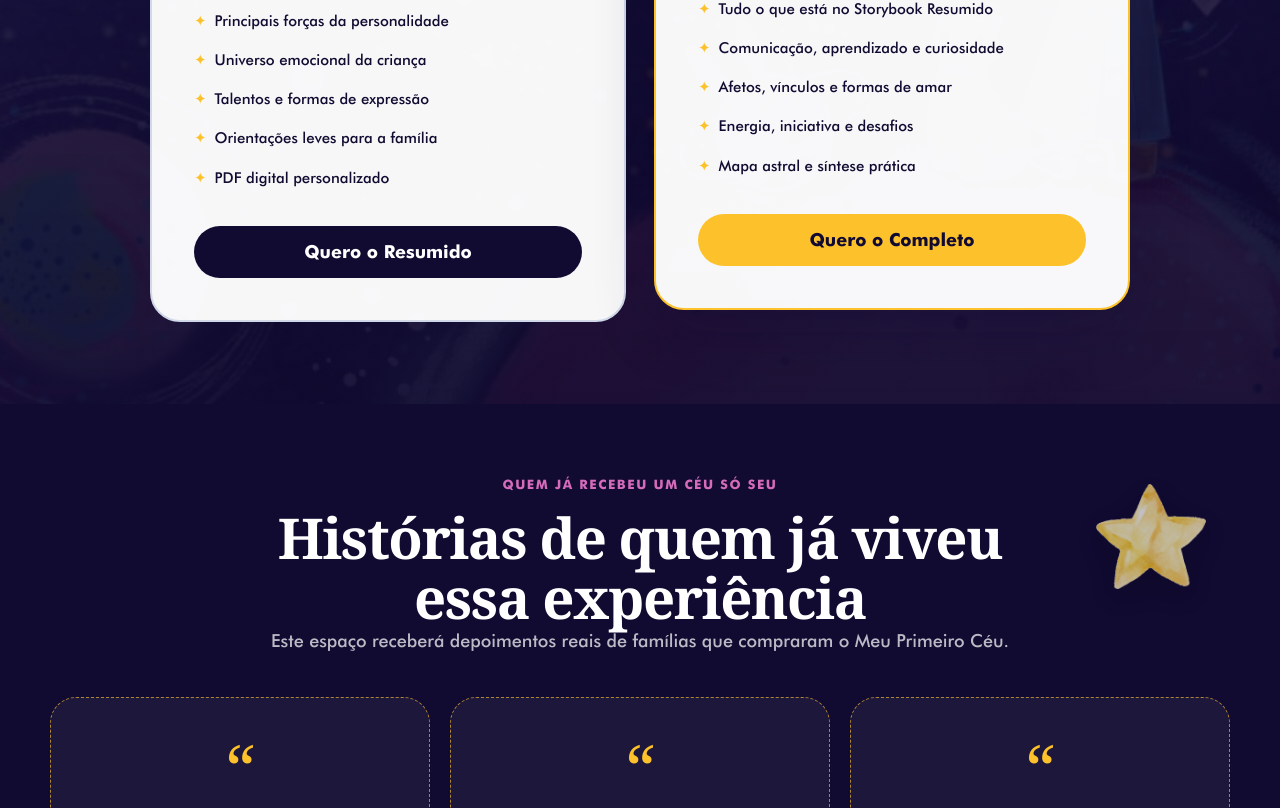
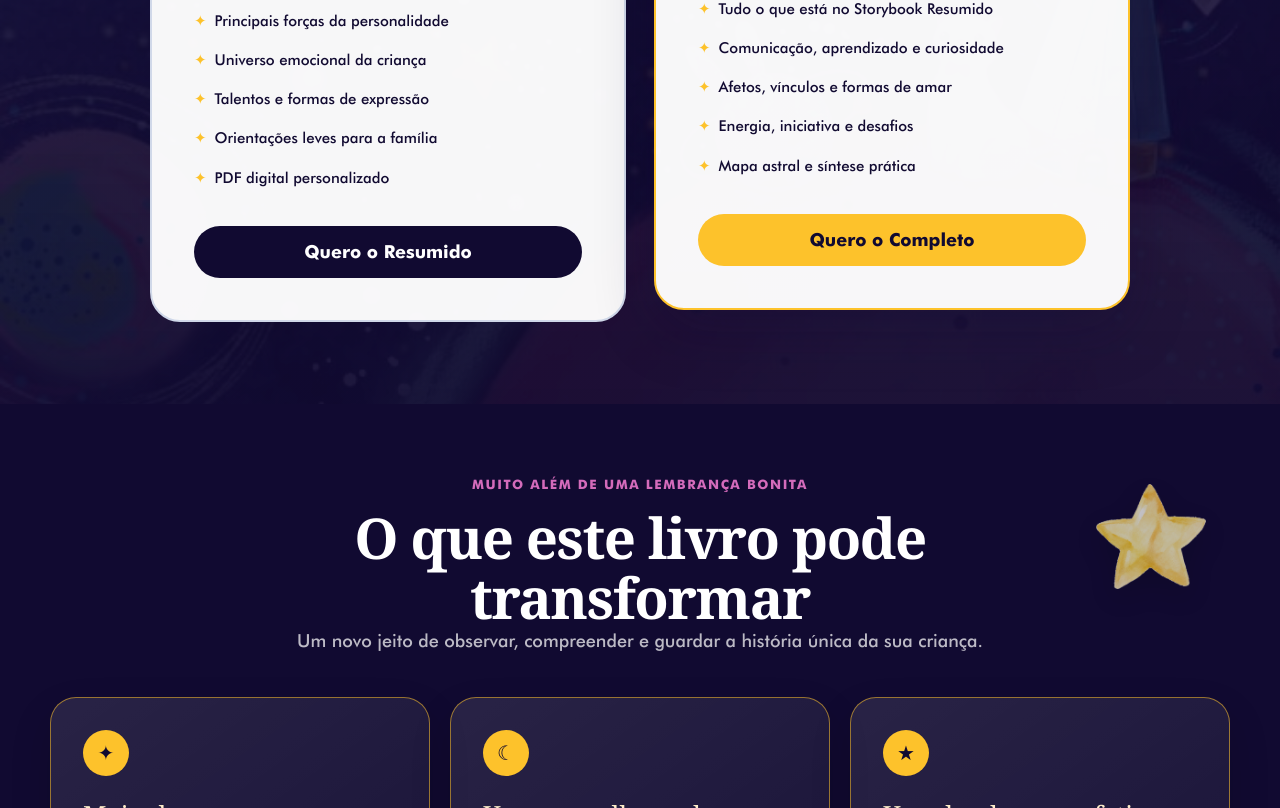
Before and after one commit to alinesantosarquitetura3-oss/meuprimeiroceu, a Next.js app: page / in a window 1280 px wide. Shown: the part 5450-6258 px from the top of the page. Built offline with nearby package versions, Linux system fonts and the light colour scheme.

Commit message:
Substitui depoimentos por transformacoes e destaca etapas

```diff
--- a/app/globals.css
+++ b/app/globals.css
@@ -161,7 +161,7 @@ h1 { font-size: clamp(50px, 5.4vw, 80px); }
   padding: 34px; border: 1px solid rgba(255, 255, 255, .35); border-radius: 26px;
   background: rgba(255, 255, 255, .96); color: var(--blue); box-shadow: 0 16px 38px rgba(0, 0, 0, .2);
 }
-.steps b { width: 48px; height: 48px; display: grid; place-items: center; border-radius: 50%; background: var(--cream); }
+.steps b { width: 48px; height: 48px; display: grid; place-items: center; border-radius: 50%; background: var(--yellow); color: var(--blue); box-shadow: 0 8px 18px rgba(253, 194, 43, .32); }
 .steps h3 { margin: 22px 0 8px; }
 .steps p { margin: 0; color: rgba(17, 10, 49, .72); font-size: 16px; }
 .sectionCta { position: relative; z-index: 1; display: flex; justify-content: center; margin-top: 38px; }
@@ -216,14 +216,15 @@ h1 { font-size: clamp(50px, 5.4vw, 80px); }
 .testimonials { padding-top: 70px; padding-bottom: 34px; }
 .testimonials .sectionTitle { max-width: 850px; }
 .testimonialGrid { display: grid; grid-template-columns: repeat(3, 1fr); gap: 20px; }
-.testimonialPlaceholder {
-  min-height: 210px; display: flex; flex-direction: column; justify-content: center;
-  padding: 30px; border: 1px dashed rgba(253, 194, 43, .65); border-radius: 26px;
-  background: rgba(255, 255, 255, .055); text-align: center;
+.transformationCard {
+  min-height: 270px; display: flex; flex-direction: column;
+  padding: 32px; border: 1px solid rgba(253, 194, 43, .55); border-radius: 26px;
+  background: linear-gradient(145deg, rgba(255, 255, 255, .1), rgba(255, 255, 255, .035));
+  box-shadow: 0 18px 42px rgba(0, 0, 0, .14);
 }
-.testimonialPlaceholder > span { color: var(--yellow); font-family: Georgia, serif; font-size: 66px; line-height: .65; }
-.testimonialPlaceholder p { margin: 20px 0 5px; color: var(--cream); font-weight: 700; }
-.testimonialPlaceholder small { color: rgba(255, 255, 255, .55); font-size: 12px; }
+.transformationCard > span { width: 46px; height: 46px; display: grid; place-items: center; border-radius: 50%; background: var(--yellow); color: var(--blue); font-size: 20px; }
+.transformationCard h3 { margin: 24px 0 12px; color: var(--cream); font-family: "Fraunces Variable", Georgia, serif; font-size: 25px; line-height: 1.12; }
+.transformationCard p { margin: 0; color: rgba(255, 255, 255, .72); font-size: 15px; line-height: 1.55; }
 .testimonialsStar { width: 46px; right: 2%; top: 80px; opacity: .75; }
 
 .order {
--- a/app/page.tsx
+++ b/app/page.tsx
@@ -141,18 +141,26 @@ export default function Home() {
       <section className="section testimonials" aria-labelledby="testimonials-title">
         <img className="cosmicSymbol testimonialsStar" src="/assets/decor/simb4-transparent.png" alt="" aria-hidden="true" />
         <div className="sectionTitle">
-          <p className="eyebrow">Quem já recebeu um céu só seu</p>
-          <h2 id="testimonials-title">Histórias de quem já viveu essa experiência</h2>
-          <p>Este espaço receberá depoimentos reais de famílias que compraram o Meu Primeiro Céu.</p>
+          <p className="eyebrow">Muito além de uma lembrança bonita</p>
+          <h2 id="testimonials-title">O que este livro pode transformar</h2>
+          <p>Um novo jeito de observar, compreender e guardar a história única da sua criança.</p>
         </div>
         <div className="testimonialGrid">
-          {[1, 2, 3].map((item) => (
-            <article className="testimonialPlaceholder" key={item}>
-              <span aria-hidden="true">“</span>
-              <p>Depoimento de cliente</p>
-              <small>Texto e identificação serão adicionados após autorização.</small>
-            </article>
-          ))}
+          <article className="transformationCard">
+            <span aria-hidden="true">✦</span>
+            <h3>Mais clareza para compreender a criança</h3>
+            <p>Reconheça características, necessidades emocionais e formas particulares de expressão que nem sempre aparecem nas conversas do dia a dia.</p>
+          </article>
+          <article className="transformationCard">
+            <span aria-hidden="true">☾</span>
+            <h3>Um novo olhar sobre comportamentos desafiadores</h3>
+            <p>Descubra o que pode existir por trás de determinadas reações, respeitando a individualidade da criança sem tentar encaixá-la em padrões.</p>
+          </article>
+          <article className="transformationCard">
+            <span aria-hidden="true">★</span>
+            <h3>Uma lembrança afetiva para toda a vida</h3>
+            <p>Um livro personalizado que registra, de forma lúdica e acolhedora, o céu do momento em que essa criança chegou ao mundo.</p>
+          </article>
         </div>
       </section>
 
```
